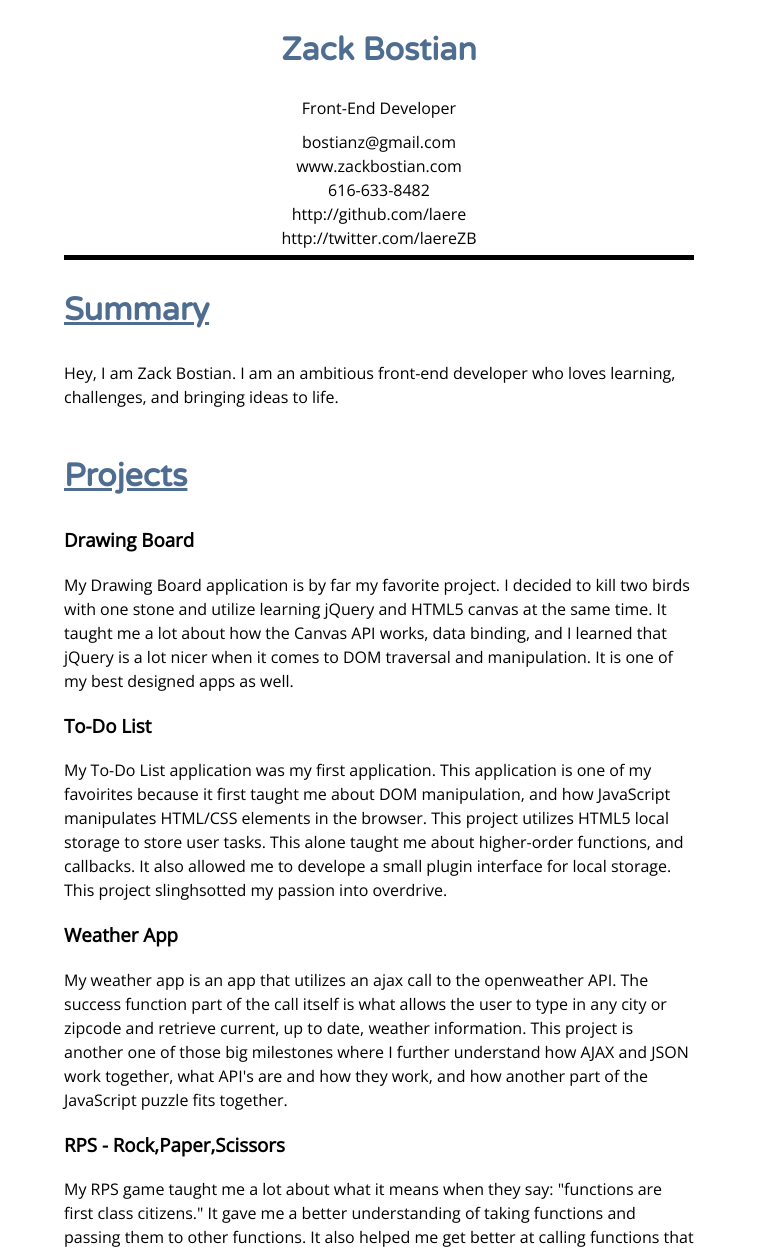
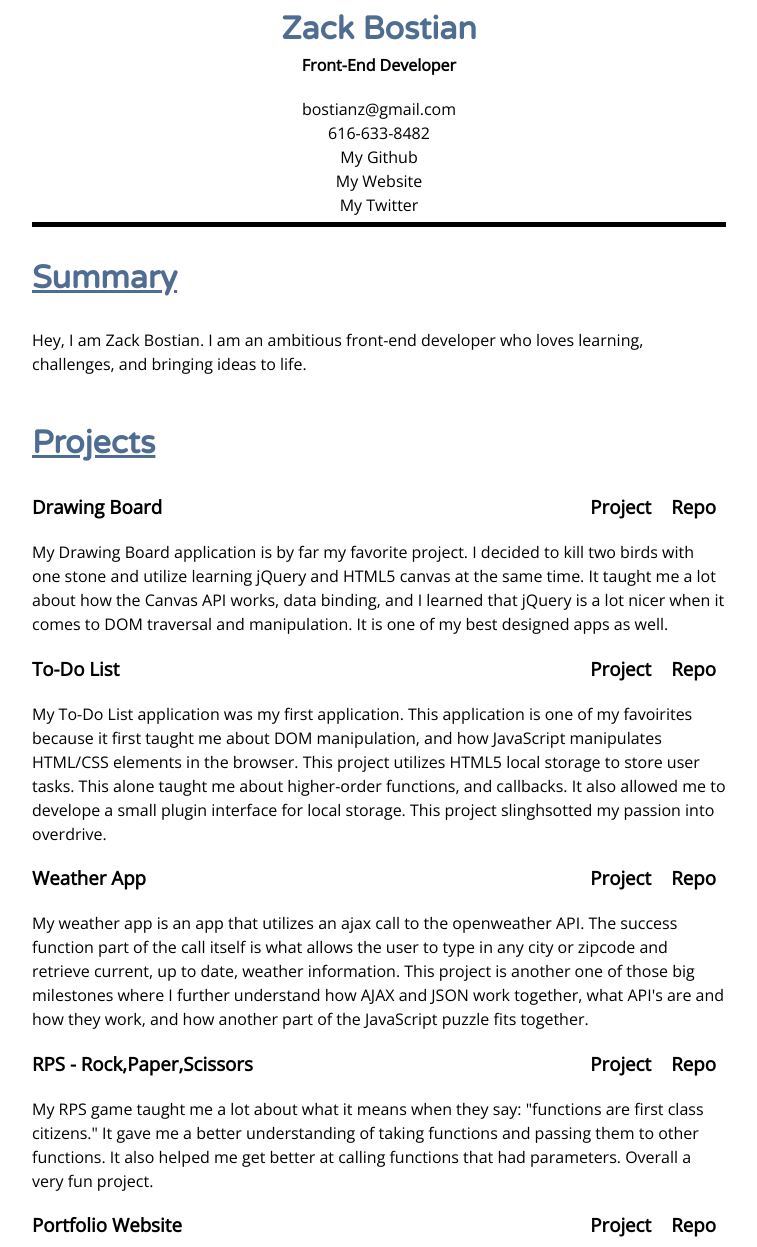
Before and after one commit to laere/Resume, a website: page index.html in a window 1280 px wide. Shown: the top 1247 px of the page, without its empty margins (261-1018 px from the left). Drawn offline with nearby package versions, Linux system fonts and the light colour scheme; a web font is replaced by a local one.

Commit message:
added more styling, links to repo/projects

```diff
--- a/css/main.scss
+++ b/css/main.scss
@@ -9,6 +9,7 @@
 
 $header-font: 'Chivo', 'Varela Round', sans-serif;
 $body-font: 'Open Sans', 'Righteous', sans-serif;
+$font-color: #4f6c91;
 
 
 html {
@@ -40,7 +41,7 @@ body {
 
 h1,h2, {
   font-family: $header-font;
-  color: #4f6c91;
+  color: $font-color;
   font-size: 2em;
 }
 
@@ -48,26 +49,51 @@ h2 {
   text-decoration: underline;
 }
 
+
+
+ a {
+   text-decoration: none;
+   color: black;
+   &:hover {
+     color: $font-color;
+     opacity: 8;
+   }
+ }
+
+
 //MAIN ELEMENTS//
 .container {
   margin: 0 auto;
-  width: 50%;
+  width: 55%;
   display: flex;
   flex-flow: column wrap;
-  //background-color: red;
   padding: 5px;
-
+  @media (max-width: 769px) {
+    width: 75%;
+  }
+  @media (max-width: 420px) {
+    width: 90%;
+  }
   //HEADER//
   .header {
     text-align: center;
     border-bottom: 5px solid black;
     padding-bottom: 5px;
+    h1 {
+      margin: 0;
+    }
+    span {
+      font-weight: bold;
+    }
     .contact {
       align-self: center;
-      margin-top: 10px;
+      margin-top: 20px;
       }
     }
-  //SKILLS AND CONTACT//
-  .skills {
+  .proj-links {
+    float: right;
+    a {
+      margin: 0 10px;
+    }
   }
 }
--- a/index.html
+++ b/index.html
@@ -22,11 +22,11 @@
       <!-- <div><h2>Contact</h2></div> -->
       <div>
         <ul>
-          <li>bostianz@gmail.com</li>
-          <li>www.zackbostian.com</li>
+          <li><a href="mailto:bostianz@gmail.com">bostianz@gmail.com</a></li>
           <li>616-633-8482</li>
-          <li>http://github.com/laere</li>
-          <li>http://twitter.com/laereZB</li>
+          <li><a href="http://github.com/laere">My Github</a></li>
+          <li><a href="http://zackbostian.com">My Website</a></li>
+          <li><a href="http://twitter.com/laereZB">My Twitter</a></li>
         </ul>
       </div>
     </div>
@@ -45,27 +45,27 @@
         <h2>Projects</h2>
       </div>
       <div>
-        <h3>Drawing Board</h3>
+        <h3>Drawing Board<div class="proj-links"><a href="#">Project</a><a href="#">Repo</a></div></h3>
         <p>My Drawing Board application is by far my  favorite project. I decided to kill two birds with one stone and utilize learning jQuery and HTML5 canvas at the same time. It taught me a lot about how the Canvas API works, data binding, and I learned that jQuery is a lot nicer when it comes to DOM traversal and manipulation. It is one of my best designed apps as well.
 
 </p>
       </div>
       <div>
-        <h3>To-Do List</h3>
+        <h3>To-Do List<div class="proj-links"><a href="#">Project</a><a href="#">Repo</a></div></h3>
         <p>My To-Do List application was my first application. This application is one of my favoirites because it first taught me about DOM manipulation, and how JavaScript manipulates HTML/CSS elements in the browser. This project utilizes HTML5 local storage to store user tasks. This alone taught me about higher-order functions, and callbacks. It also allowed me to develope a small plugin interface for local storage. This project slinghsotted my passion into overdrive.
 </p>
       </div>
       <div>
-        <h3>Weather App</h3>
+        <h3>Weather App<div class="proj-links"><a href="#">Project</a><a href="#">Repo</a></div></h3>
         <p>My weather app is an app that utilizes an ajax call to the openweather API. The success function part of the call itself is what allows the user to type in any city or zipcode and retrieve current, up to date, weather information. This project is another one of those big milestones where I further understand how AJAX and JSON work together, what API's are and how they work, and how another part of the JavaScript puzzle fits together. </p>
       </div>
       <div>
-        <h3>RPS - Rock,Paper,Scissors</h3>
+        <h3>RPS - Rock,Paper,Scissors<div class="proj-links"><a href="#">Project</a><a href="#">Repo</a></div></h3>
         <p>My RPS game taught me a lot about what it means when they say: "functions are first class citizens." It gave me a better understanding of taking functions and passing them to other functions. It also helped me get better at calling functions that had parameters. Overall a very fun project.
 </p>
       </div>
       <div>
-        <h3>Portfolio Website</h3>
+        <h3>Portfolio Website<div class="proj-links"><a href="#">Project</a><a href="#">Repo</a></div></h3>
         <p>I learned abouty CSS3 animations when building my website, and that even the simplest of website layouts can look awesome. It also furthered my skills when it comes to mobile design and that you can't rely on chrome dev tools for how your site actually looks on other devices.
 </p>
       </div>
```
Also changed, not shown: css/main.css, 1 other file.
